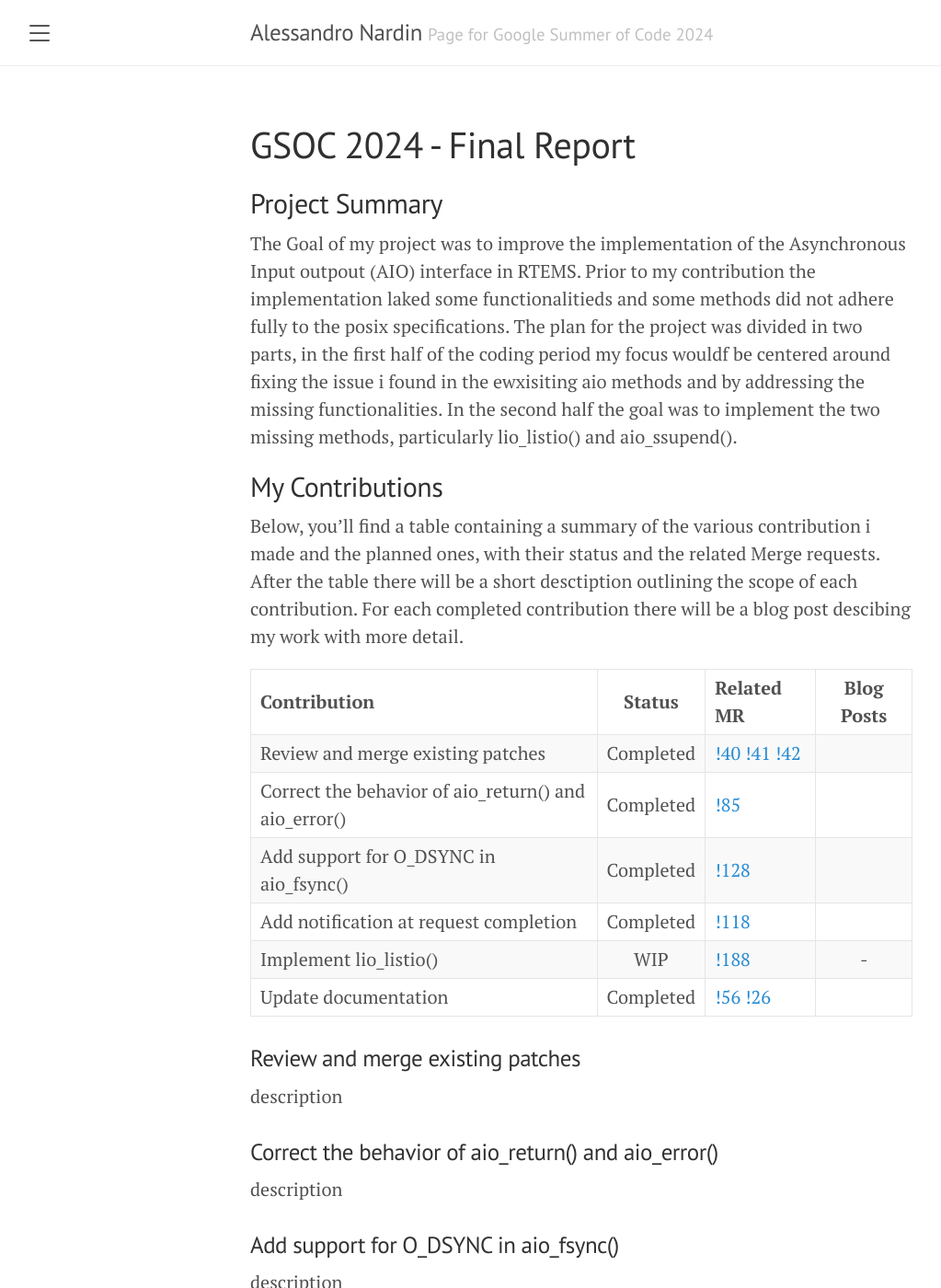
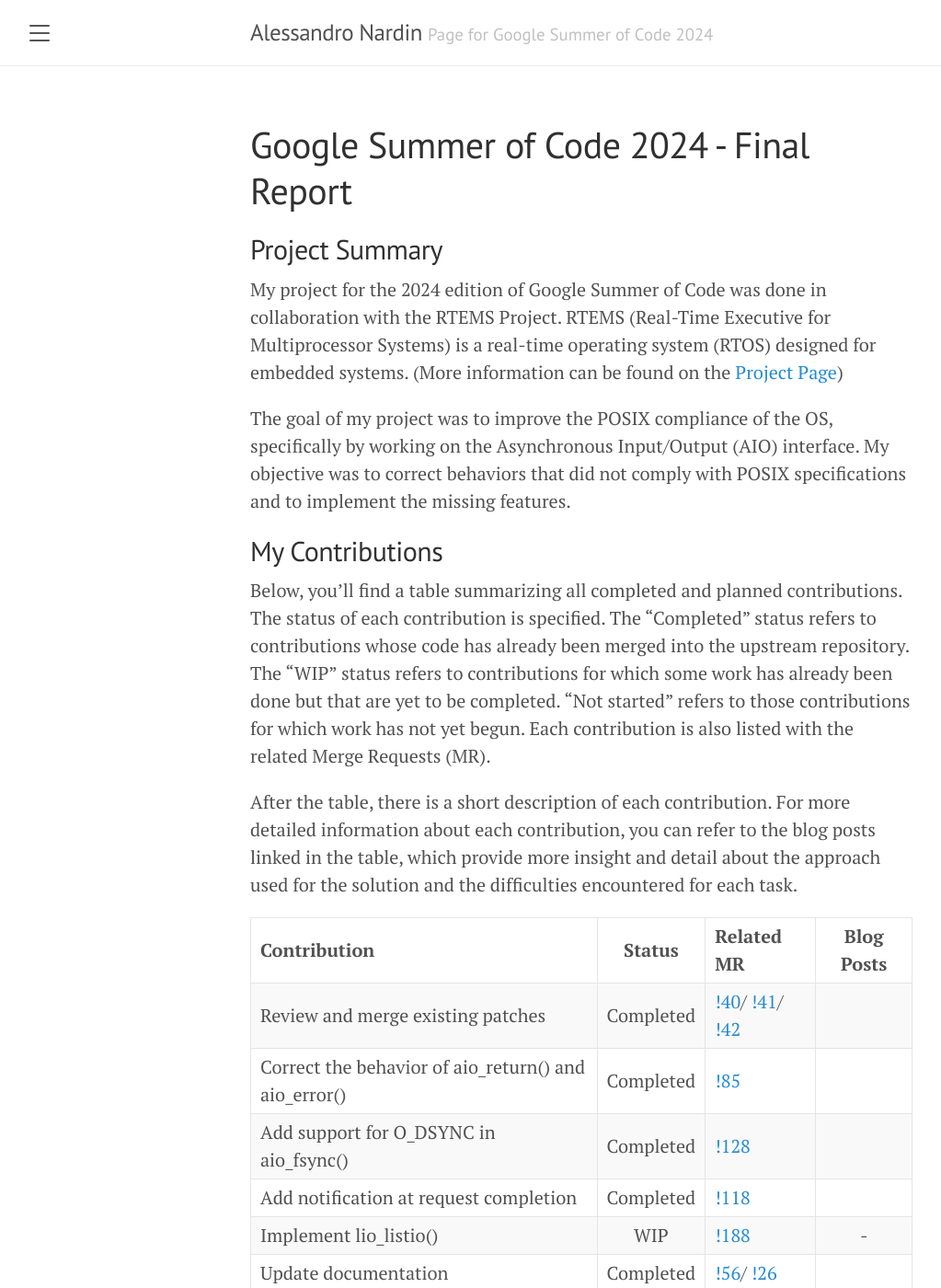
Before and after one commit to AlessandroNardin/alessandronardin.github.io, a Jekyll site: the page built from gsoc/final_report.md, in a window 1280 px wide and 1400 px high. Shown: the whole window at 92% size, without its empty margins (8-1031 px from the left). Built offline with Jekyll 4.4.1, drawn with Linux system fonts in a browser that asks for light colours.

Commit message:
modified report

```diff
--- a/gsoc/final_report.md
+++ b/gsoc/final_report.md
@@ -1,26 +1,33 @@
 ---
 layout: page
-title: GSOC 2024 - Final Report
+title: Google Summer of Code 2024 - Final Report
 ---
 
 
 ## Project Summary
 
-The Goal of my project was to improve the implementation of the Asynchronous Input outpout (AIO) interface in RTEMS. Prior to my contribution the implementation laked some functionalitieds and some methods did not adhere fully to the posix specifications. The plan for the project was divided in two parts, in the first half of the coding period my focus wouldf be centered around fixing the issue i found in the ewxisiting aio methods and by addressing the missing functionalities. In the second half the goal was to implement the two missing methods, particularly lio_listio() and aio_ssupend().
+My project for the 2024 edition of Google Summer of Code was done in collaboration with the RTEMS Project. RTEMS (Real-Time Executive for Multiprocessor Systems) is a real-time operating system (RTOS) designed for embedded systems. (More information can be found on the [Project Page](https://www.rtems.org/))
 
+The goal of my project was to improve the POSIX compliance of the OS, specifically by working on the Asynchronous Input/Output (AIO) interface. My objective was to correct behaviors that did not comply with POSIX specifications and to implement the missing features.
 
 ## My Contributions
 
-Below, you'll find a table containing a summary of the various contribution i made and the planned ones, with their status and the related Merge requests. After the table there will be a short desctiption outlining the scope of each contribution. For each completed contribution there will be a blog post descibing my work with more detail.
+Below, you'll find a table summarizing all completed and planned contributions. The status of each contribution is specified.
+The "Completed" status refers to contributions whose code has already been merged into the upstream repository.
+The "WIP" status refers to contributions for which some work has already been done but that are yet to be completed.
+"Not started" refers to those contributions for which work has not yet begun.
+Each contribution is also listed with the related Merge Requests (MR).
 
-| Contribution                                                        | Status    | Related MR             | Blog Posts |
-| :------------------------------------------------------------------ | :-------: | :--------------------- | :--------: |
-| Review and merge existing patches                                   | Completed | [!40](https://gitlab.rtems.org/rtems/rtos/rtems/-/merge_requests/40) [!41](https://gitlab.rtems.org/rtems/rtos/rtems/-/merge_requests/41) [!42](https://gitlab.rtems.org/rtems/rtos/rtems/-/merge_requests/42)            |  |
-| Correct the behavior of aio_return() and aio_error()                | Completed | [!85](https://gitlab.rtems.org/rtems/rtos/rtems/-/merge_requests/85)                    |  |
-| Add support for O_DSYNC in aio_fsync()                              | Completed | [!128](https://gitlab.rtems.org/rtems/rtos/rtems/-/merge_requests/128)                   |  |
-| Add notification at request completion                              | Completed | [!118](https://gitlab.rtems.org/rtems/rtos/rtems/-/merge_requests/118)                   |  |
-| Implement lio_listio()                                              | WIP       | [!188](https://gitlab.rtems.org/rtems/rtos/rtems/-/merge_requests/188)           | - |
-| Update documentation                                                | Completed | [!56](https://gitlab.rtems.org/rtems/rtos/rtems/-/merge_requests/56) [!26](https://gitlab.rtems.org/rtems/docs/rtems-docs/-/merge_requests/26)                |  |
+After the table, there is a short description of each contribution. For more detailed information about each contribution, you can refer to the blog posts linked in the table, which provide more insight and detail about the approach used for the solution and the difficulties encountered for each task.
+
+| Contribution                                                        | Status    | Related MR                                                                | Blog Posts |
+| :------------------------------------------------------------------ | :-------: | :------------------------------------------------------------------------ | :--------: |
+| Review and merge existing patches                                   | Completed | [!40](https://gitlab.rtems.org/rtems/rtos/rtems/-/merge_requests/40)/                                                                                [!41](https://gitlab.rtems.org/rtems/rtos/rtems/-/merge_requests/41)/                                                                                [!42](https://gitlab.rtems.org/rtems/rtos/rtems/-/merge_requests/42)      |  |
+| Correct the behavior of aio_return() and aio_error()                | Completed | [!85](https://gitlab.rtems.org/rtems/rtos/rtems/-/merge_requests/85)      |  |
+| Add support for O_DSYNC in aio_fsync()                              | Completed | [!128](https://gitlab.rtems.org/rtems/rtos/rtems/-/merge_requests/128)    |  |
+| Add notification at request completion                              | Completed | [!118](https://gitlab.rtems.org/rtems/rtos/rtems/-/merge_requests/118)    |  |
+| Implement lio_listio()                                              | WIP       | [!188](https://gitlab.rtems.org/rtems/rtos/rtems/-/merge_requests/188)    | - |
+| Update documentation                                                | Completed | [!56](https://gitlab.rtems.org/rtems/rtos/rtems/-/merge_requests/56)/                                                                                [!26](https://gitlab.rtems.org/rtems/docs/rtems-docs/-/merge_requests/26) |  |
 
 ### Review and merge existing patches
 description
```
